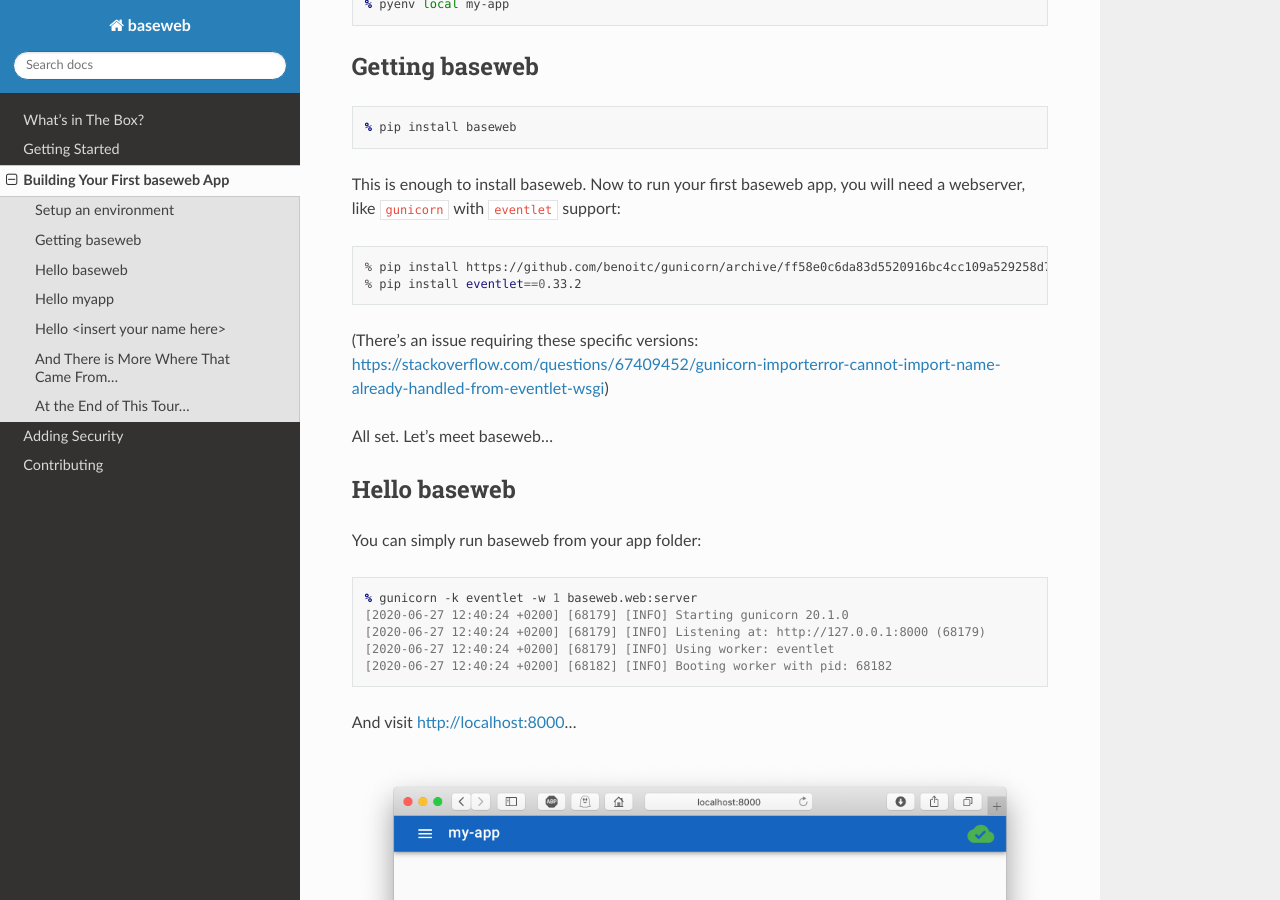
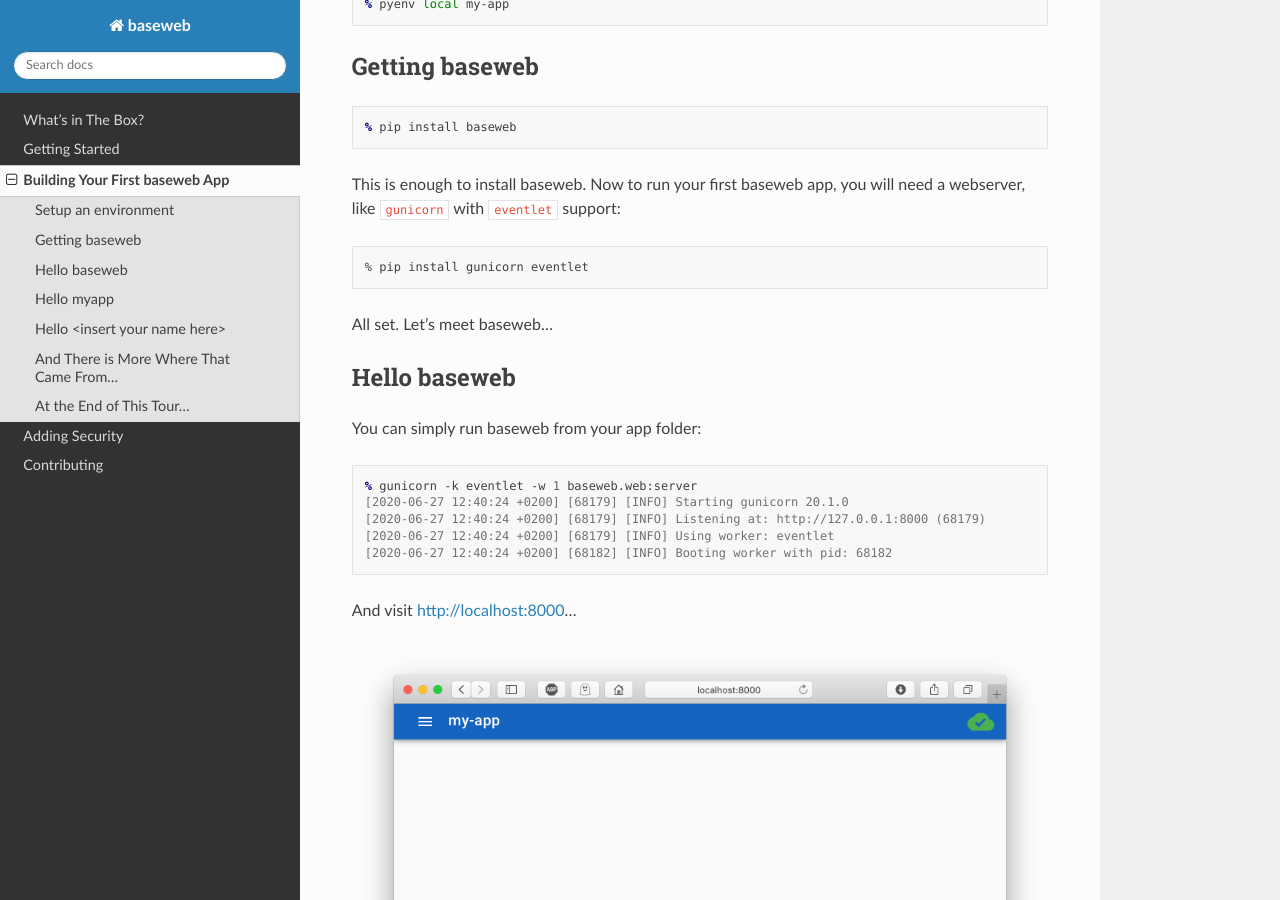
Before and after one commit to christophevg/baseweb, a Sphinx documentation site: the page built from docs/building-your-first-baseweb-app.md, in a window 1280 px wide and 900 px high, scrolled down 523 px. Built offline with Sphinx 7.4.7 and the Read the Docs theme 2.0.0, drawn with Linux system fonts in a browser that asks for light colours.

Commit message:
small docs touch ups

````diff
--- a/docs/building-your-first-baseweb-app.md
+++ b/docs/building-your-first-baseweb-app.md
@@ -24,11 +24,8 @@
 This is enough to install baseweb. Now to run your first baseweb app, you will need a webserver, like `gunicorn` with `eventlet` support:
 
 ```bash
-% pip install https://github.com/benoitc/gunicorn/archive/ff58e0c6da83d5520916bc4cc109a529258d76e1.zip#egg=gunicorn==20.1.0
-% pip install eventlet==0.33.2
+% pip install gunicorn eventlet
 ```
-
-(There's an issue requiring these specific versions: [https://stackoverflow.com/questions/67409452/gunicorn-importerror-cannot-import-name-already-handled-from-eventlet-wsgi](https://stackoverflow.com/questions/67409452/gunicorn-importerror-cannot-import-name-already-handled-from-eventlet-wsgi))
 
 All set. Let's meet baseweb...
 
````
Also changed, not shown: docs/getting-started.md (+2 -2 lines), docs/index.md (+1 -1 lines).
